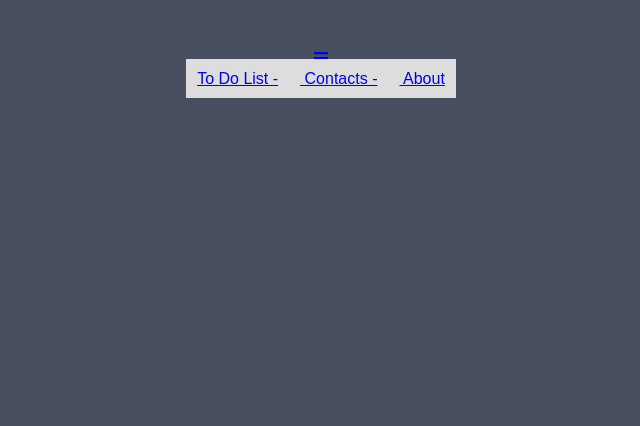
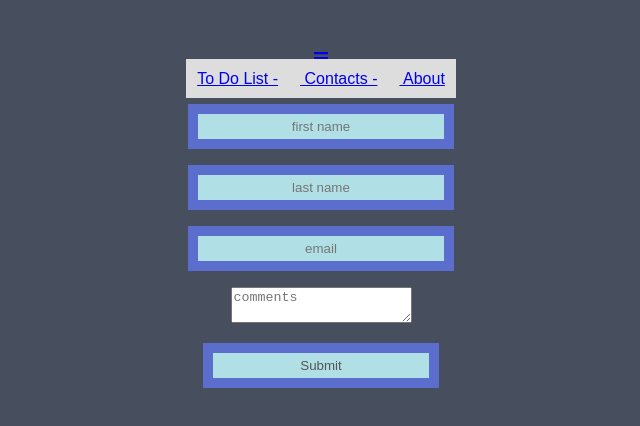
Before and after one commit to Ianwehmeyer/project03reactappnew, a React (Create React App) app: page /Contacts in a window 1280 px wide. Shown: the top 426 px of the page, without its empty margins (319-959 px from the left). Built offline with nearby package versions, Linux system fonts and the light colour scheme.

Commit message:
I did it!
I figured out how to add a submit button using onClick and then console.log to store the state

```diff
--- a/src/Contacts.js
+++ b/src/Contacts.js
@@ -1,12 +1,12 @@
 import React, { Component } from 'react'
-
+import NameForm from './NameForm'
 
 
 export default class Contacts extends Component {
     render() {
         return (
             <div>
-
+                <NameForm/>
             </div>
         )
     }
--- a/src/ContactsClass.js
+++ b/src/ContactsClass.js
@@ -16,6 +16,7 @@ export default function ContactsClass() {
                 <input type="text" placeholder="Email" name="ename" ref={register({required: true })}>Email</input>
                 <input type="submit"/>
                 <textarea>Enter text here</textarea>
+                <button>Submit</button>
             </form>
         </div>
     )
--- a/src/NameForm.js
+++ b/src/NameForm.js
@@ -0,0 +1,54 @@
+import React, { Component } from 'react'
+
+export default class extends Component {
+
+    state = {
+        fname: '',
+        lname: '',
+        email: '',
+        comment: '',
+    }
+
+    handleChange= event => {
+        this.setState({fname: event.target.value})
+    };
+    handleChangelname= event => {
+        this.setState({lname: event.target.value})
+    };
+    handleChangeComment= event => {
+        this.setState({comment: event.target.value})
+    };
+    handleChangeEmail= event => {
+        this.setState({email: event.target.value})
+    };
+
+    handleSubmit = () => {
+        console.log(this.state)
+    }
+
+    render() {
+        console.log(this.state.fname)
+        console.log(this.state.lname)
+        console.log(this.state.email)
+        console.log(this.state.comment)
+        return (
+            <div>
+                <p>
+                <input value={this.state.fname} onChange={this.handleChange} placeholder="first name"/>
+                </p>
+                <p>
+                <input value={this.state.lname} onChange={this.handleChangelname} placeholder="last name" />
+                </p>
+                <p>
+                    <input value={this.state.email} onChange={this.handleChangeEmail} placeholder="email"/>
+                </p>
+                <p>
+                <textarea value={this.state.comment} onChange={this.handleChangeComment} placeholder="comments" />
+                </p>
+                <p>
+                <button onClick={this.handleSubmit}>Submit</button>
+                </p>
+            </div>
+        )
+    }
+}
```
